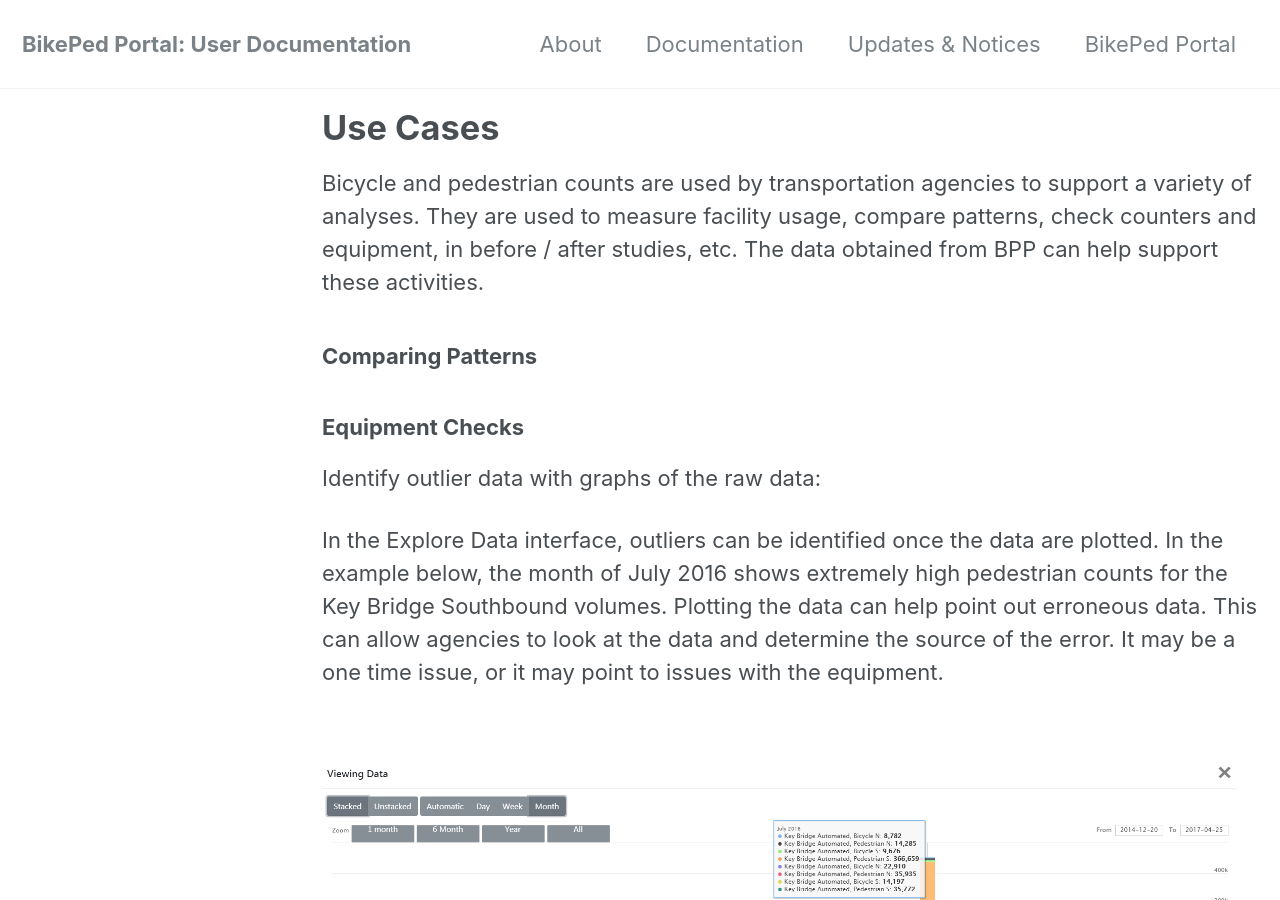
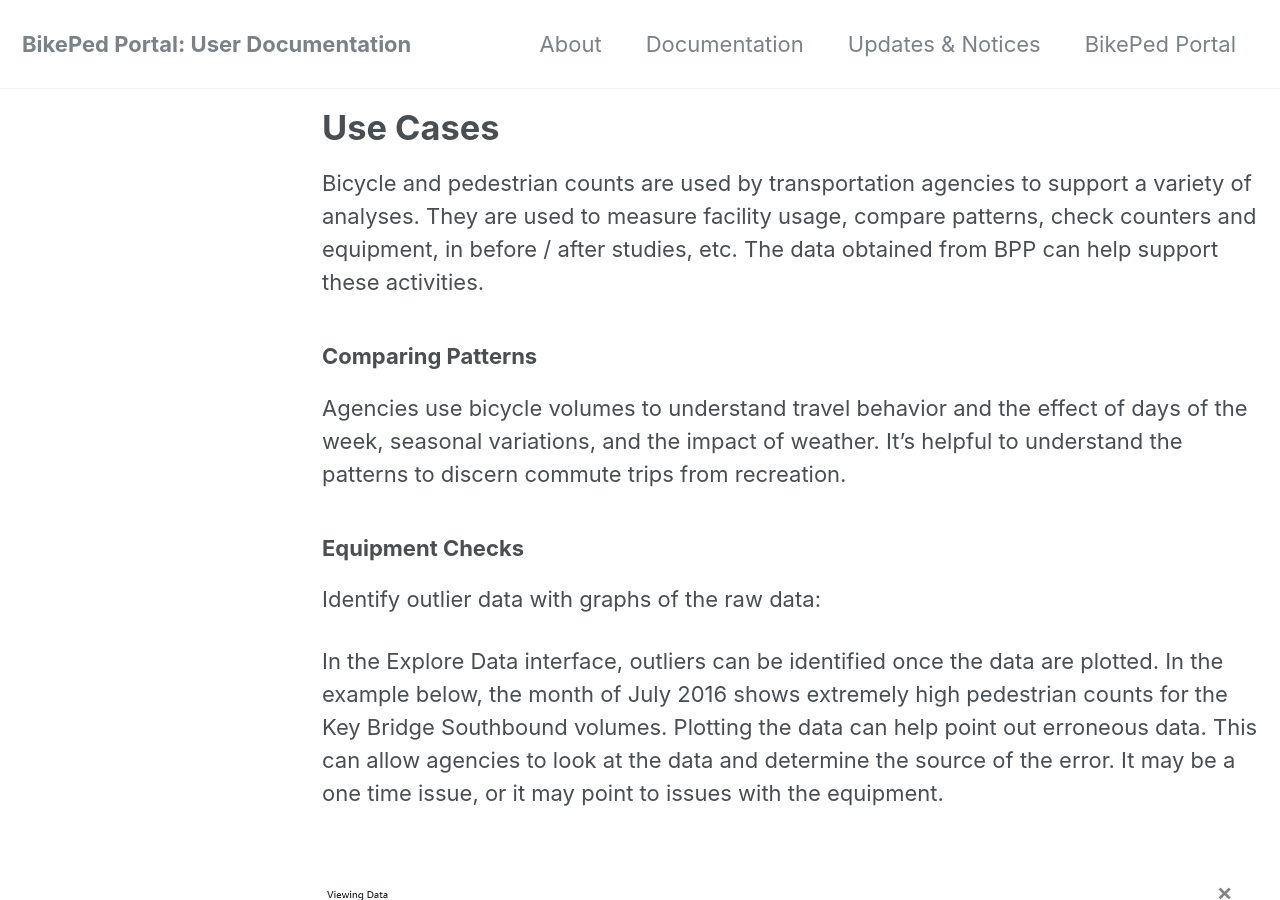
Before and after one commit to PSUTrec/documentation, a Jekyll site: the page built from _pages/usecases.md, in a window 1280 px wide and 900 px high. Built offline with Jekyll 4.4.1, drawn with Linux system fonts in a browser that asks for light colours; nearby versions of some CDN libraries; some of the changed text lies outside the part shown.

Commit message:
Edited description of B/A studies

```diff
--- a/_pages/usecases.md
+++ b/_pages/usecases.md
@@ -11,7 +11,7 @@ sidebar:
 Bicycle and pedestrian counts are used by transportation agencies to support a variety of analyses. They are used to measure facility usage, compare patterns, check counters and equipment, in before / after studies, etc. The data obtained from BPP can help support these activities.
 
 ### Comparing Patterns
-
+Agencies use bicycle volumes to understand travel behavior and the effect of days of the week, seasonal variations, and the impact of weather. It's helpful to understand the patterns to discern commute trips from recreation.
 
 ### Equipment Checks
 
@@ -26,4 +26,4 @@ In the Explore Data interface, outliers can be identified once the data are plot
 
 ### Before/After Studies
 
-Tell the story of how funds have been used, tell before and after stories
+Before and after studies are important to understand the impact of infrastructure investment. In the classic sense, "if you build it they will come" rings true for safer bicycle infrastructure. Accurate short duration counts that can be extrapolated are a key to tellng this story. Once downloaded, you can use techniques such as cluster analysis to better understand the travel patterns.
```
